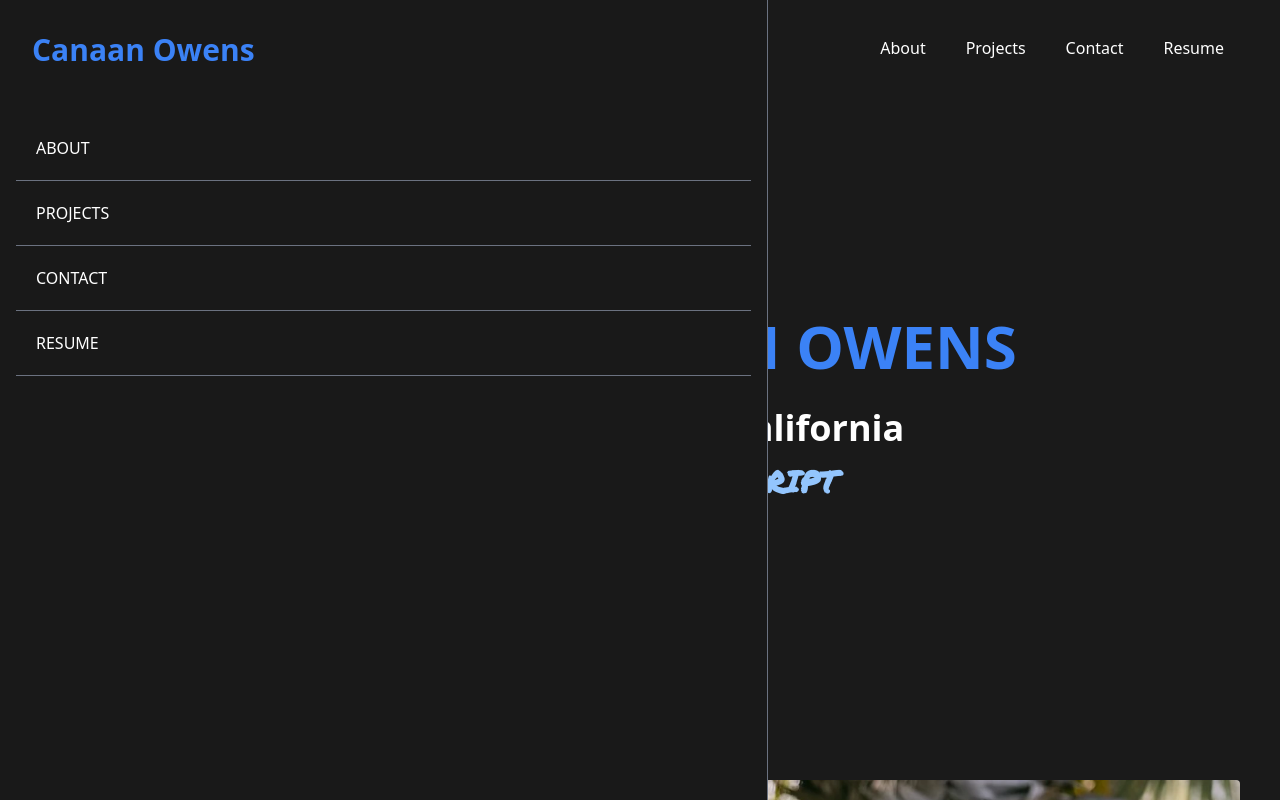
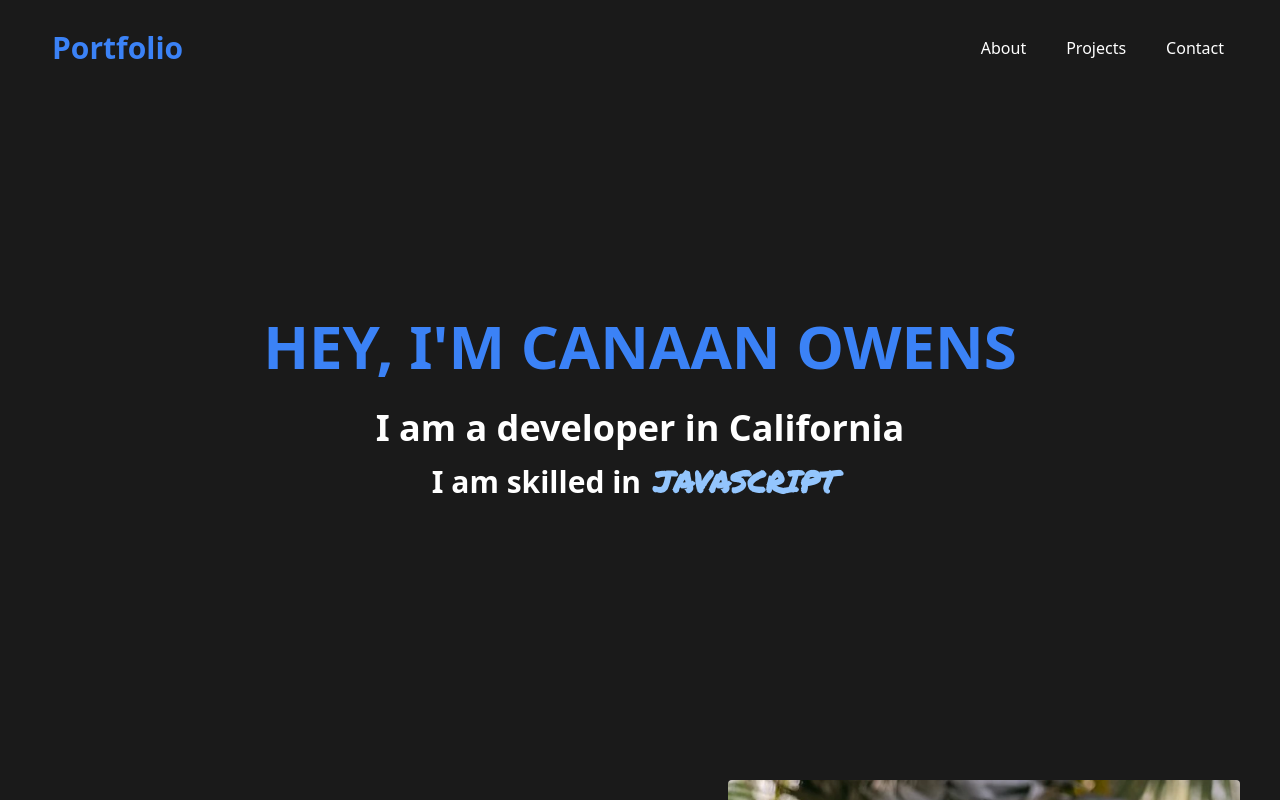
Before and after one commit to canaano/React-Portfolio, a React (Vite) app: page / in a window 1280 px wide. Shown: the top 800 px of the page. Built offline with nearby package versions, Linux system fonts and the light colour scheme.

Commit message:
removed resume link until its complete

```diff
--- a/src/components/Navbar.jsx
+++ b/src/components/Navbar.jsx
@@ -21,12 +21,12 @@ const Navbar = () => {
         <a href="#contact">
           <li className="p-5">Contact</li>
         </a>
-        <li className="p-5">Resume</li>
+        {/* <li className="p-5">Resume</li> */}
       </ul>
       <div onClick={handleNav} className="block md:hidden">
         {!nav ? <AiOutlineClose size={20} /> : <AiOutlineMenu size={20} />}
       </div>
-      <div
+      {/* <div
         className={
           !nav
             ? "fixed left-0 top-0 w-[60%] h-full border-r border-r-gray-500 bg-[#191919] ease-in-out duration-500"
@@ -42,7 +42,7 @@ const Navbar = () => {
           <li className="p-5 border-b border-gray-500">Contact</li>
           <li className="p-5 border-b border-gray-500">Resume</li>
         </ul>
-      </div>
+      </div> */}
     </div>
   );
 };
```
